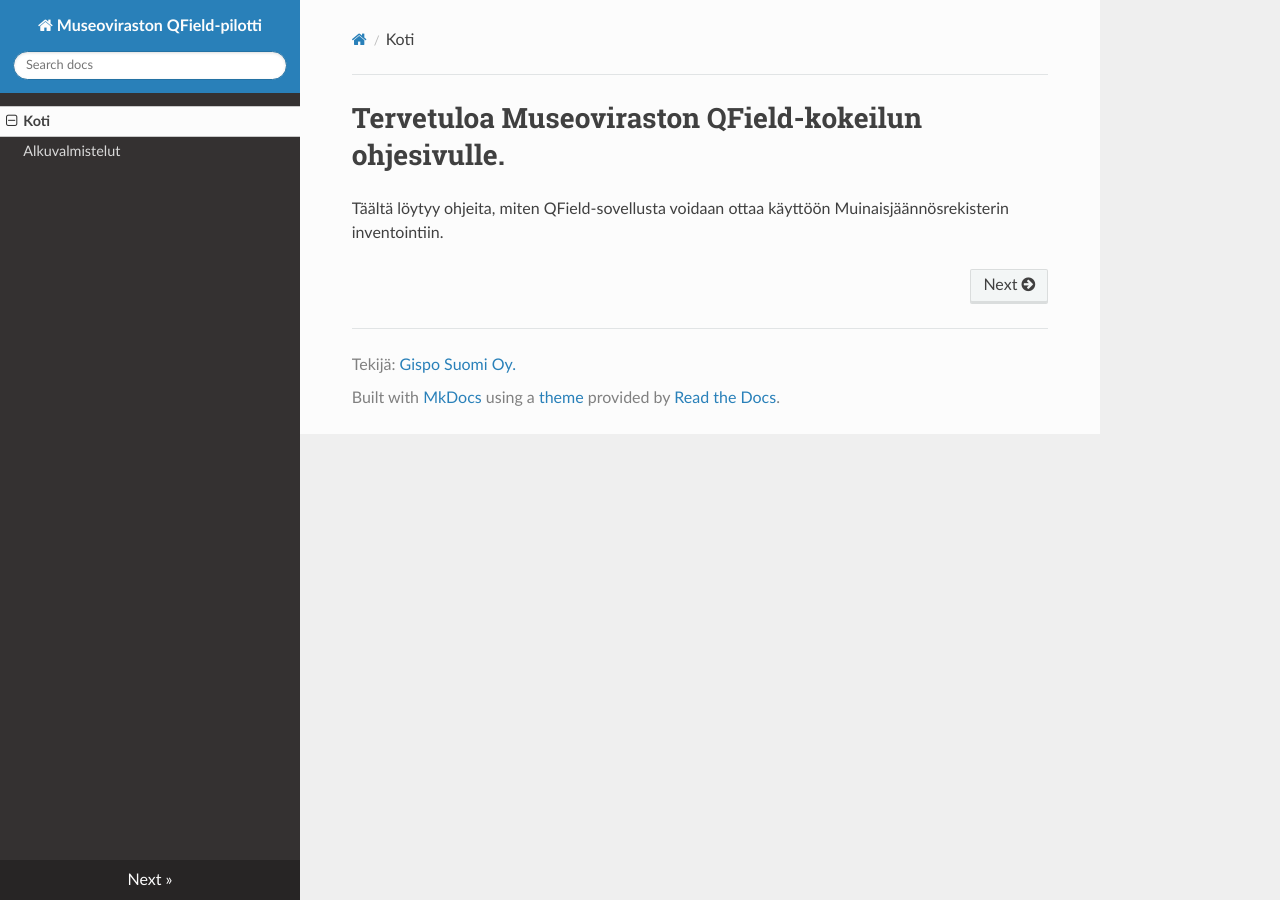
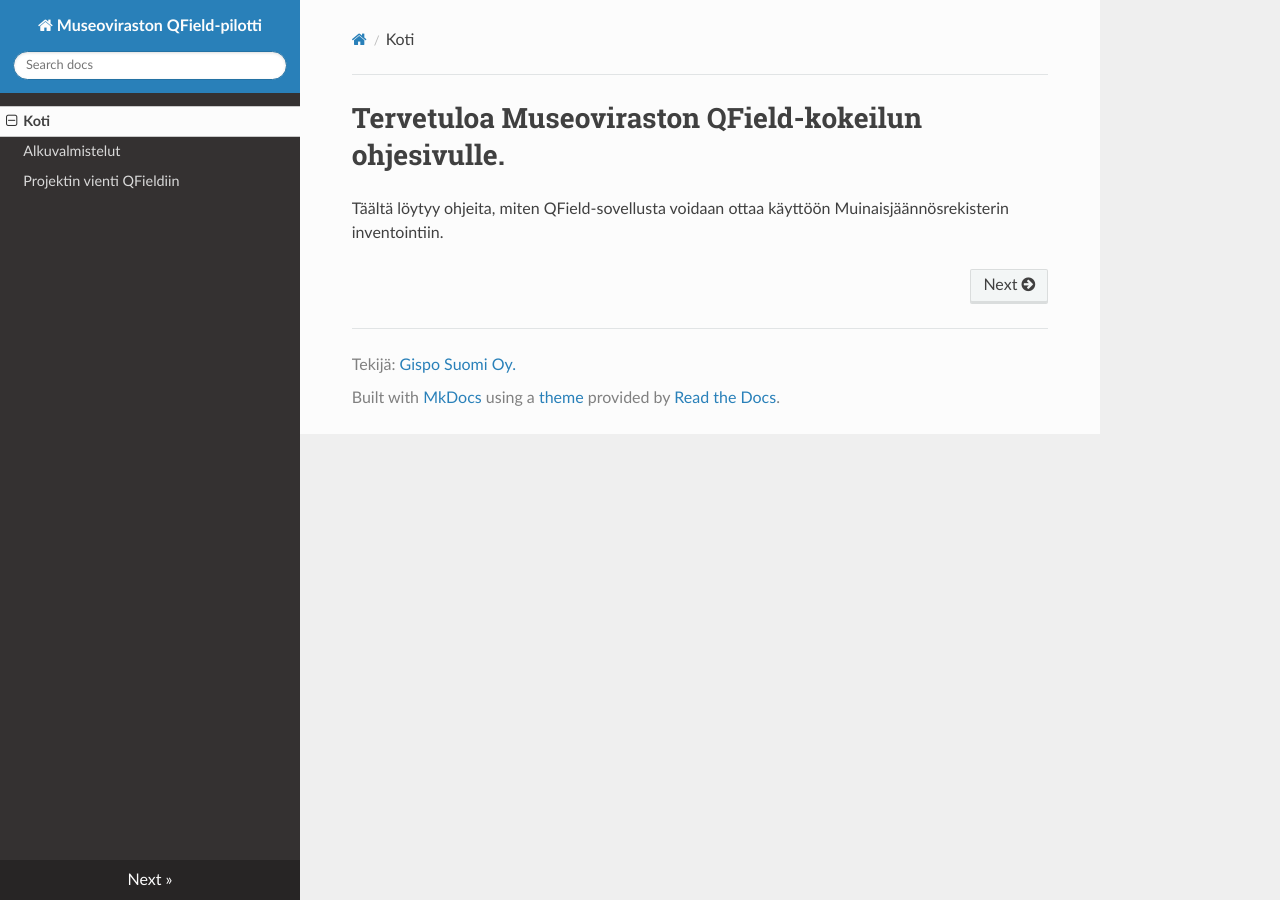
Before and after one commit to finnish-heritage-agency/museovirasto-qfield, an MkDocs documentation site: the page built from docs/index.md, in a window 1280 px wide. Built offline with MkDocs 1.6.1, drawn with Linux system fonts in a browser that asks for light colours; nearby versions of some CDN libraries.

```diff
--- a/mkdocs.yml
+++ b/mkdocs.yml
@@ -3,4 +3,5 @@
 nav:
   - Koti: index.md
   - Alkuvalmistelut: alkuvalmistelut.md
+  - Projektin vienti QFieldiin: vienti.md
 theme: readthedocs
```
Also changed, not shown: docs/vienti.md (added), 1 other file.
